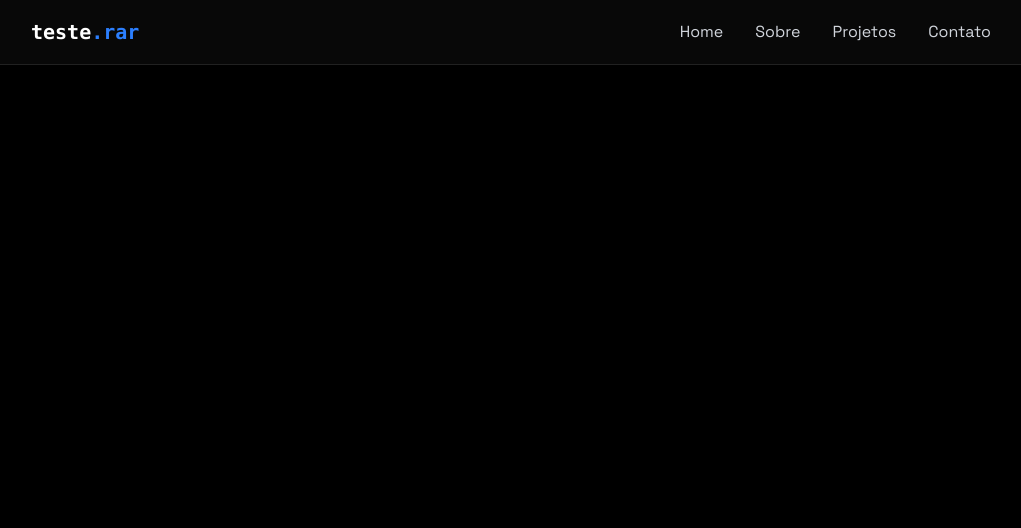
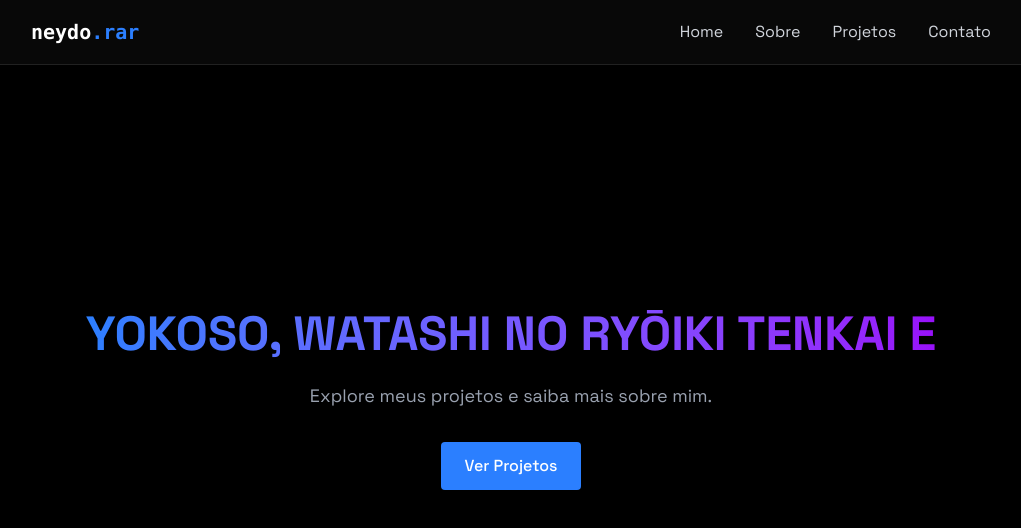
Before and after one commit to Danreby/danreby-portifolio, a React (Vite) app: page / in a window 1280 px wide. Shown: the top 528 px of the page, without its empty margins (129-1150 px from the left). Built offline with nearby package versions, Linux system fonts and the light colour scheme.

Commit message:
Pagina Home

```diff
--- a/src/App.jsx
+++ b/src/App.jsx
@@ -4,6 +4,7 @@ import { LoadingScreen } from "./components/LoadingSreen";
 import "./index.css";
 import { NavBar } from "./components/NavBar";
 import { MobileMenu } from "./components/MobileMenu";
+import { Home } from "./components/sections/Home";
 
 function App() {
   const [isLoaded, setIsLoaded] = useState(false);
@@ -15,6 +16,7 @@ function App() {
         <div className={`min-h-screen transition-opacity duration-700 ${isLoaded ? "opacity-100" : "opacity-0"} bg-black text-gray-100`}>
           <NavBar menuOpen={menuOpen} setMenuOpen={setMenuOpen}/>
           <MobileMenu menuOpen={menuOpen} setMenuOpen={setMenuOpen}/>
+          <Home />
         </div>
     </>
   )
--- a/src/components/NavBar.jsx
+++ b/src/components/NavBar.jsx
@@ -11,7 +11,7 @@ export const NavBar = ({menuOpen, setMenuOpen}) => {
     <nav className="fixed top-0 w-full z-40 bg-[rgba(10,10,10,0.8)] backdrop-blur-lg border-b border-white/10 shadow-lg">
         <div className="max-w-5xl mx-auto px-4 sm:px-6 lg:px-8">
             <div className="flex items-center justify-between h-16">
-                <a href="#home" className="font-mono text-xl font-bold text-white"> teste<span className="text-blue-500">.rar</span> </a>
+                <a href="#home" className="font-mono text-xl font-bold text-white"> neydo<span className="text-blue-500">.rar</span> </a>
 
                 <div className="w-7 h-5 relative cursor-pointer z-40 md:hidden" onClick={() => setMenuOpen((prev) => !prev)}>
                     &#9776;
--- a/src/components/sections/Home.jsx
+++ b/src/components/sections/Home.jsx
@@ -0,0 +1,19 @@
+
+
+export const Home = () => {
+  return (
+    <section id="home" className="min-h-screen flex items-center justify-center relative">
+      <div className="text-center">
+        <h1 className="text-5xl font-bold mb-6 bg-gradient-to-r from-blue-500 to-purple-600 bg-clip-text text-transparent leading-right uppercase">
+            Yokoso, Watashi no ryōiki Tenkai e
+        </h1>
+        <p className="text-gray-400 text-lg mb-8 max-w-lg mx-auto">
+            Explore meus projetos e saiba mais sobre mim.
+        </p>
+        <div className="flex justify-center space-x-4">
+            <a href="#projects" className="bg-blue-500 text-white py-3 px-6 rounded font-medium transition relative overflow-hidden hover:-translate-y-0.5 hover:shadow-[0_0_15px_rgba(59, 130, 246, 0.4)">Ver Projetos</a>
+        </div>
+      </div>
+    </section>
+  );
+}
```
